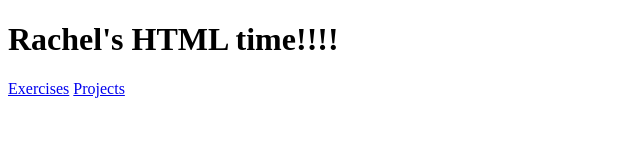
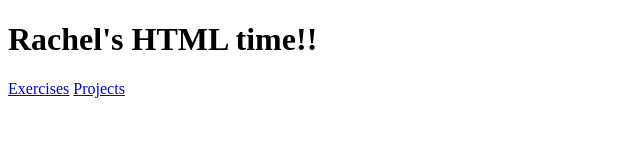
Before and after one commit to rachelshins/rachelshins.github.io, a plain HTML site: page index.html in a window 1280 px wide. Shown: the full height of the page, 0-640 px from the left. Drawn offline with Linux system fonts and the light colour scheme.

Commit message:
Update index.html

```diff
--- a/index.html
+++ b/index.html
@@ -9,7 +9,7 @@
 
 <body>
     <!-- comment is CMD+/ -->
-    <h1>Rachel's HTML time!!!!</h1>
+    <h1>Rachel's HTML time!!</h1>
     <a href="exercises/index.html">Exercises</a>
     <a href="projects/index.html">Projects</a>
 </body>
```
